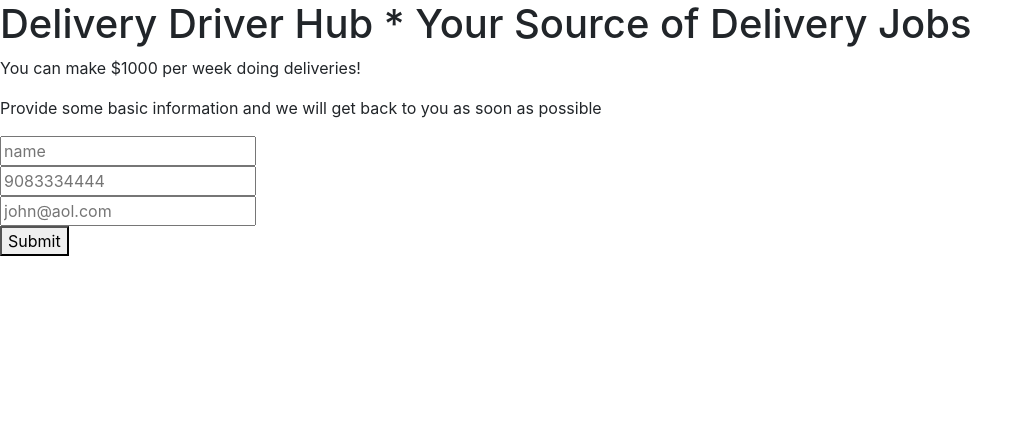
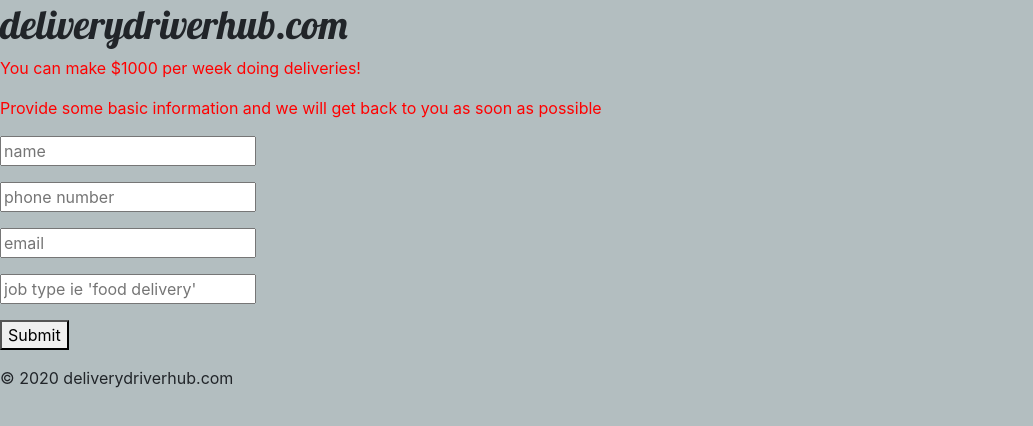
Before and after one commit to adriansap/ddh, a website: page index.html in a window 1280 px wide. Shown: the whole page, without its empty margins (0-1033 px from the left). Drawn offline with nearby package versions, Linux system fonts and the light colour scheme.

Commit message:
added style and job type

```diff
--- a/index.html
+++ b/index.html
@@ -14,26 +14,57 @@
     <link rel="stylesheet" href="">
     <link rel="stylesheet" href="https://stackpath.bootstrapcdn.com/bootstrap/4.4.1/css/bootstrap.min.css"
         integrity="sha384-Vkoo8x4CGsO3+Hhxv8T/Q5PaXtkKtu6ug5TOeNV6gBiFeWPGFN9MuhOf23Q9Ifjh" crossorigin="anonymous">
+    <link href="https://fonts.googleapis.com/css2?family=Lobster&display=swap" rel="stylesheet">
 </head>
 
 <body>
     <!--[if lt IE 7]>
             <p class="browsehappy">You are using an <strong>outdated</strong> browser. Please <a href="#">upgrade your browser</a> to improve your experience.</p>
         <![endif]-->
-    <h1>Delivery Driver Hub * Your Source of Delivery Jobs</h1>
+    <h1 id="title">deliverydriverhub.com </h1>
 
     <p>You can make $1000 per week doing deliveries!</p>
     <p>Provide some basic information and we will get back to you as soon as possible</p>
+
+    <style>
+        body {
+            background-color: rgb(179, 190, 192);
+        }
+
+        h1 {
+            color: babyblue;
+            font-family: Lobster, cursive;
+        }
+
+        p {
+            color: red;
+        }
+    </style>
+
     <form action="https://submit-form.com/GGCaFc40HpAj2r4OPjTVd" target="_self">
+        <!-- <div class="form-group">
+            <label for="formGroupExampleInput">Example label</label>
+            <input type="text" class="form-control" id="formGroupExampleInput" placeholder="Example input">
+        </div>
+        <div class="form-group">
+            <label for="formGroupExampleInput2">Another label</label>
+            <input type="text" class="form-control" id="formGroupExampleInput2" placeholder="Another input">
+        </div> -->
         <!-- All elements must have a name attribute -->
         <input type="text" name="name" placeholder="name"> <br>
-        <input type="text" name="phone" placeholder="9083334444"> <br>
-
+        <p></p>
+        <input type="text" name="phone" placeholder="phone number"> <br>
+        <p></p>
         <!-- <textarea name="message" placeholder="Message"></textarea> -->
-        <input type="text" name="email" placeholder="john@aol.com"> <br>
+        <input type="text" name="email" placeholder="email"> <br>
+        <p></p>
+        <input type="text" name="jobtype" placeholder="job type ie 'food delivery'"> <br>
+        <p></p>
         <!-- A button of type submit -->
         <button type="submit">Submit</button>
     </form>
+
+    <footer>© 2020 deliverydriverhub.com </footer>
 
     <script src="" async defer></script>
 </body>
```
